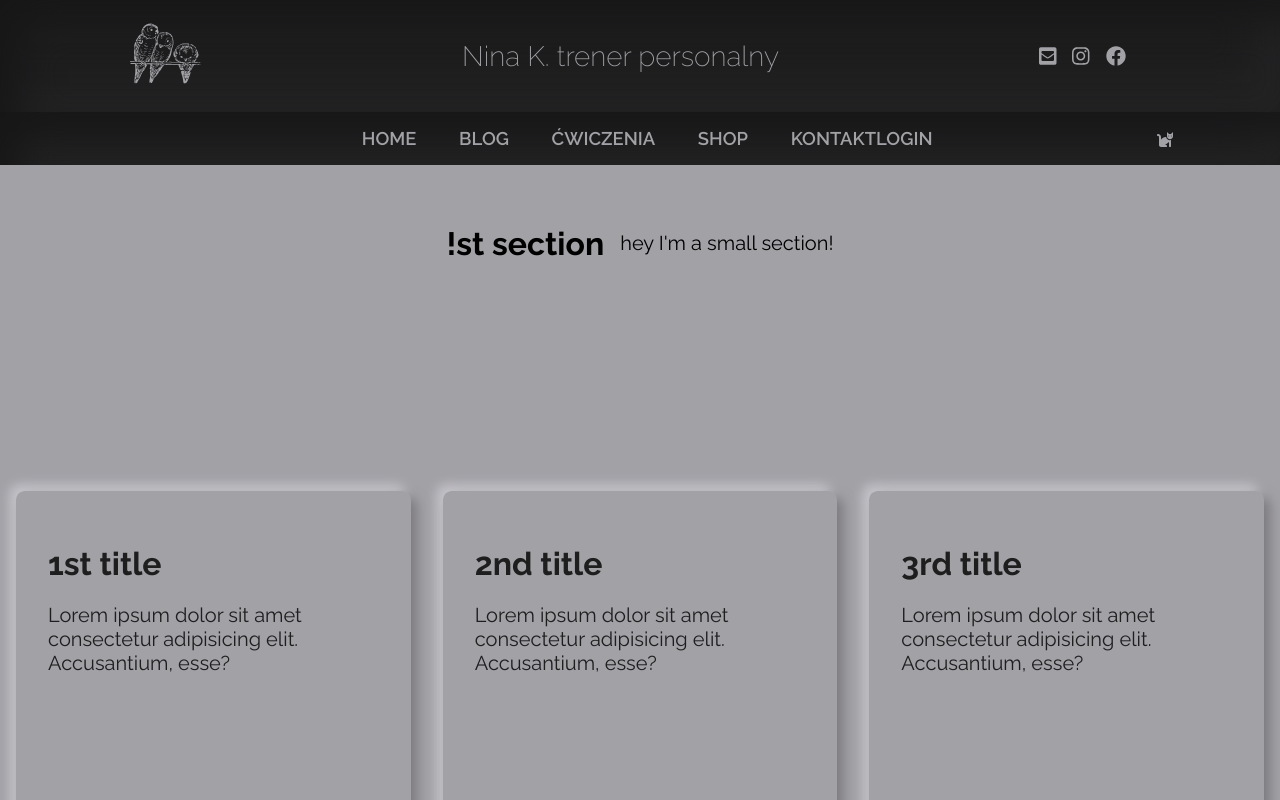
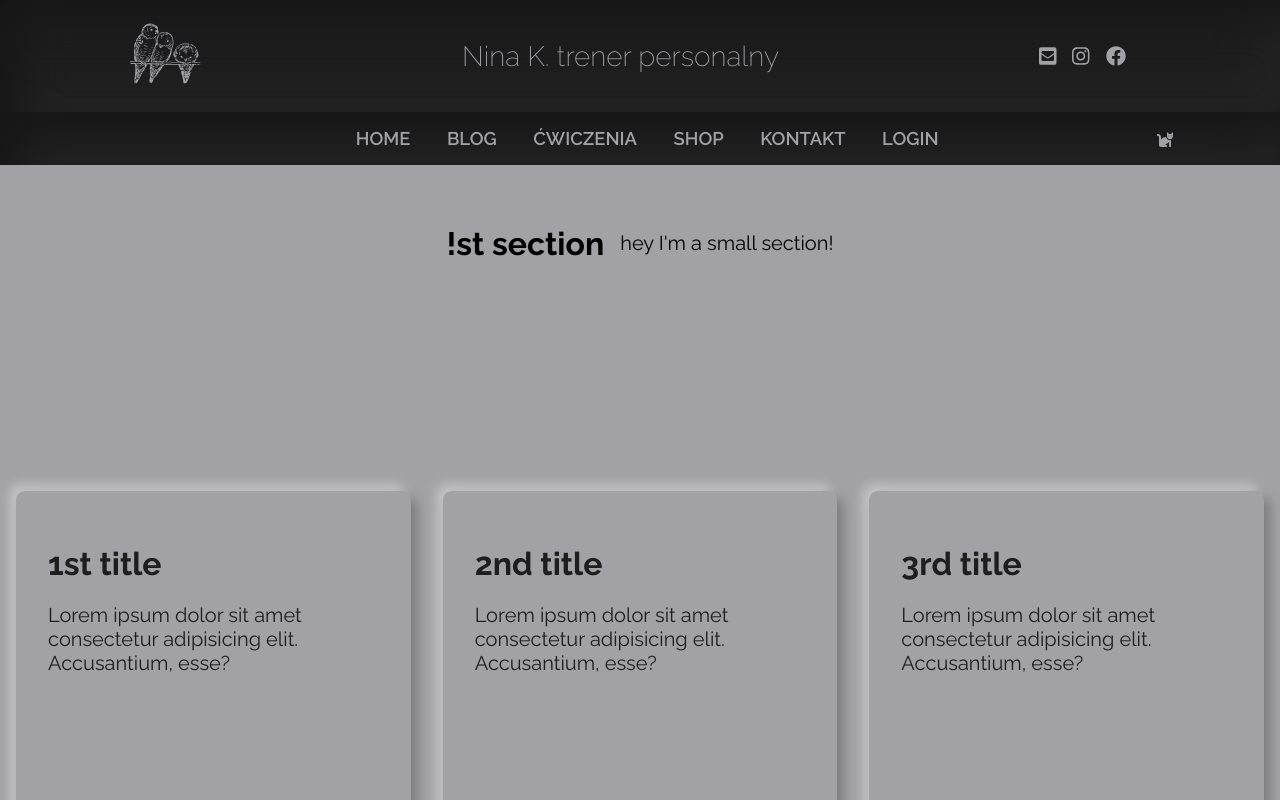
Before and after one commit to MaciejFigat/PTHome, a React (Create React App) app in the folder frontend/: page / in a window 1280 px wide. Shown: the top 800 px of the page. Built offline with nearby package versions, Linux system fonts and the light colour scheme.

Commit message:
nav correction

```diff
--- a/frontend/src/components/menu/NavListDesktop.tsx
+++ b/frontend/src/components/menu/NavListDesktop.tsx
@@ -75,6 +75,8 @@ const NavListDesktop: React.FC<NavListMobileProps> = () => {
           {' '}
           Kontakt
         </NavLink>
+      </ListItem>
+      <ListItem>
         <NavLink
           exact
           to='/login'
```
